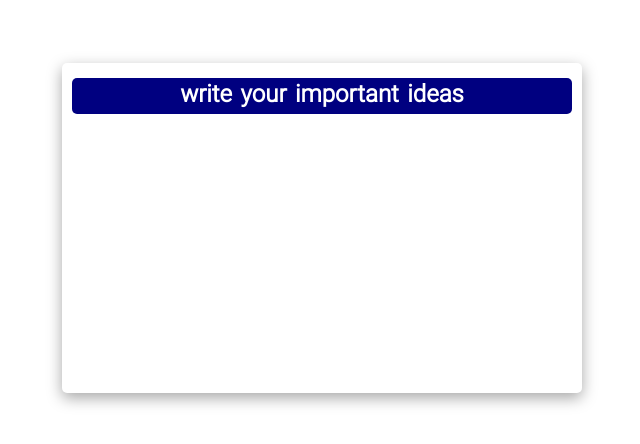
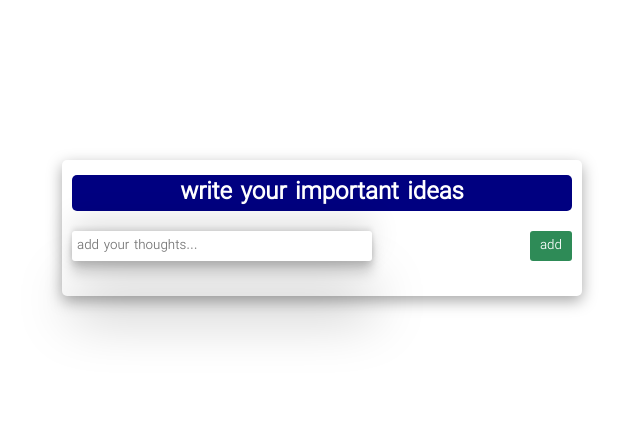
Before and after one commit to arshia788/Todolist-React, a React (Create React App) app: page / in a window 1280 px wide. Shown: the part 172-616 px from the top of the page, without its empty margins (318-958 px from the left). Built offline with nearby package versions, Linux system fonts and the light colour scheme.

Commit message:
working on input and litsCart

```diff
--- a/src/App.js
+++ b/src/App.js
@@ -10,12 +10,28 @@ const App = () => {
 
   const [text, setText]= useState('');
   const [todos, setTodos]= useState([]);
+  console.log(todos);
+
+  const submitHandler=(e)=>{
+    e.preventDefault()
+
+    setTodos([...todos, {desc:text}])
+
+  }
 
   return (
     <Layout>
       <Header />
-      <InputPart />
-      <Lists />
+
+      <InputPart
+      submitHandler={submitHandler}
+      text={text}
+      change={e=> setText(e.target.value)}
+      />
+
+      <Lists
+      todos={todos}
+      />
 
     </Layout>
   );
--- a/src/components/InputPart.js
+++ b/src/components/InputPart.js
@@ -1,9 +1,19 @@
 import React from 'react';
 
-const InputPart = () => {
+const InputPart = ({submitHandler,text, change}) => {
 
     return (
-        <form>
+        <form
+        onSubmit={submitHandler}
+        className='form'>
+
+            <div>
+                <input
+                placeholder='add your thoughts...'
+                value={text} onChange={change}/>
+            </div>
+
+            <button type='submit'>add</button>
 
         </form>
     );
--- a/src/index.css
+++ b/src/index.css
@@ -19,7 +19,6 @@ body{
 
 .layout{
   width: 500px;
-  height: 300px;
   box-shadow: rgba(0, 0, 0, 0.35) 0px 5px 15px;
   border-radius: 5px;
   padding: 15px 10px;
@@ -31,3 +30,34 @@ body{
   background: navy;
   color: #fff;
 }
+
+.form{
+  display: flex;
+  justify-content: space-between;
+  align-items: center;
+  margin: 20px 0;
+}
+
+.form div{
+  box-shadow: rgba(0, 0, 0, 0.25) 0px 54px 55px, rgba(0, 0, 0, 0.12) 0px -12px 30px, rgba(0, 0, 0, 0.12) 0px 4px 6px, rgba(0, 0, 0, 0.17) 0px 12px 13px, rgba(0, 0, 0, 0.09) 0px -3px 5px;
+  width: 60%;
+  border-radius: 3px;
+  overflow: hidden;
+}
+
+.form div input{
+  border: none;
+  outline: none;
+  background: transparent;
+  padding: 5px;
+}
+
+.form button{
+  color: #fff;
+  padding: 5px 10px;
+  border: none;
+  outline: none;
+  cursor: pointer;
+  background: seagreen;
+  border-radius: 3px;
+}
```
